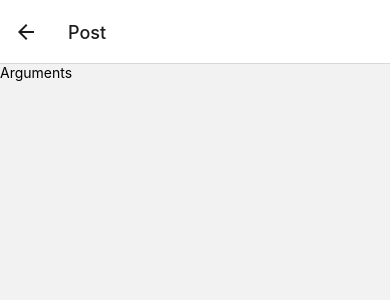
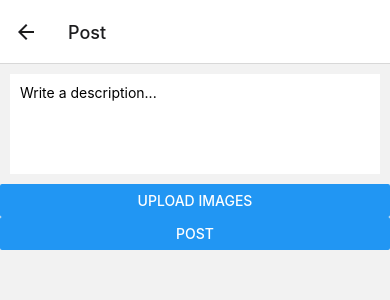
Before and after one commit to Joe-Harris-Goal-Hacker/mobile_app, a React Native app in the folder app/: screen /Post in a window 390 px wide. Shown: the top 300 px of the page. Built offline with nearby package versions, Linux system fonts and the light colour scheme.

Commit message:
screens layout

```diff
--- /dev/null
+++ b/app/components/News.js
@@ -0,0 +1,33 @@
+import React from 'react';
+import { StyleSheet, Text, View, TouchableOpacity, navigate, Image } from "react-native";
+
+
+const News = ({...props}) => {
+    return (
+            <TouchableOpacity style={styles.container} onPress={props.onPress}>
+                <Text style={styles.text}>Hello World</Text>
+                <Image source={{uri:'https://randomuser.me/api/portraits/men/1.jpg'}} style = {styles.img} />
+            </TouchableOpacity>
+    );
+}
+
+const styles = StyleSheet.create({
+    container: {
+        justifyContent: "space-between",
+        backgroundColor: "#fff",
+        padding: 10,
+        margin: 10,
+        flexDirection: 'row'
+    },
+    img: {
+        alignItems: 'flex-end',
+        width: 100,
+        height: 100
+    },
+    text: {
+        justifyContent: 'flex-start',
+        fontSize: 30
+    }
+});
+
+export {News};
--- a/app/screens/Home.js
+++ b/app/screens/Home.js
@@ -1,10 +1,13 @@
 import react, { useEffect, useState } from "react";
 import { View, Text } from "react-native";
+import {News} from "../components/News";
 
 const Home = () => {
   return (
     <View>
-      <Text>Arguments</Text>
+      <News></News>
+      <News></News>
+      <News></News>
     </View>
   );
 };
--- a/app/screens/Post.js
+++ b/app/screens/Post.js
@@ -1,11 +1,46 @@
 import react, { useEffect, useState } from "react";
-import { View, Text } from "react-native";
+import { View, Text, StyleSheet, TextInput, TouchableOpacity, Button } from "react-native";
 
 const Post = () => {
+
+  const [text, setText] = useState('');
+
+  const onChange = (textValue) => setText(textValue);
+
   return (
-    <View>
-      <Text>Arguments</Text>
-    </View>
+    <>
+    <TouchableOpacity style = {styles.container}>
+      <TextInput
+        placeholder = "Write a description..." multiline={true} numberOfLines={5}
+      />
+    </TouchableOpacity>
+
+    <Button title="Upload Images"
+
+    />
+
+    <Button title="Post" />
+    </>
+
   );
-};
+  };
+
+  const styles = StyleSheet.create({
+    btn: {
+      backgroundColor: '#a193c7',
+      padding: 20,
+      margin: 5
+    },
+    container: {
+      height:100,
+
+      justifyContent: "space-between",
+      backgroundColor: "#fff",
+      padding: 10,
+      margin: 10,
+      flexDirection: 'row'
+  }
+  });
+
+
 export { Post };
```
Also changed, not shown: 1 other file (tests, documents, lock files or other folders).
